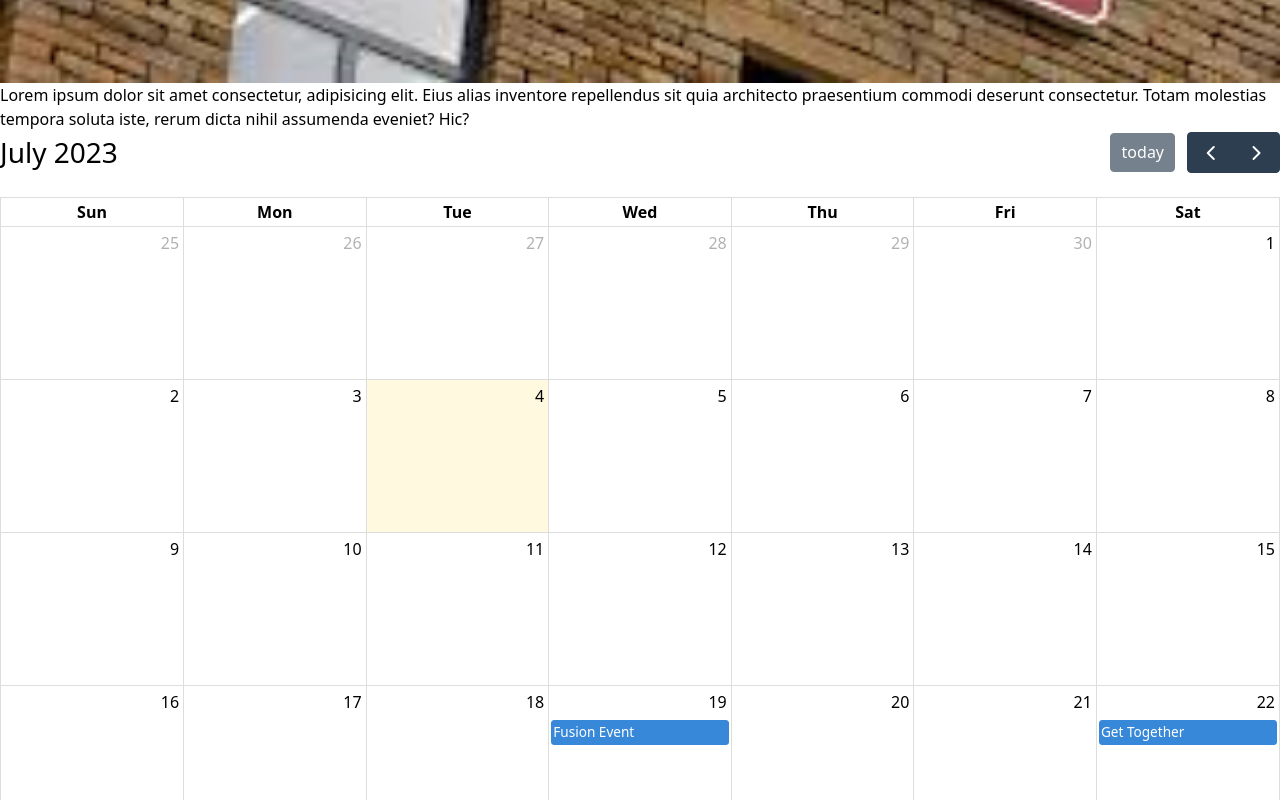
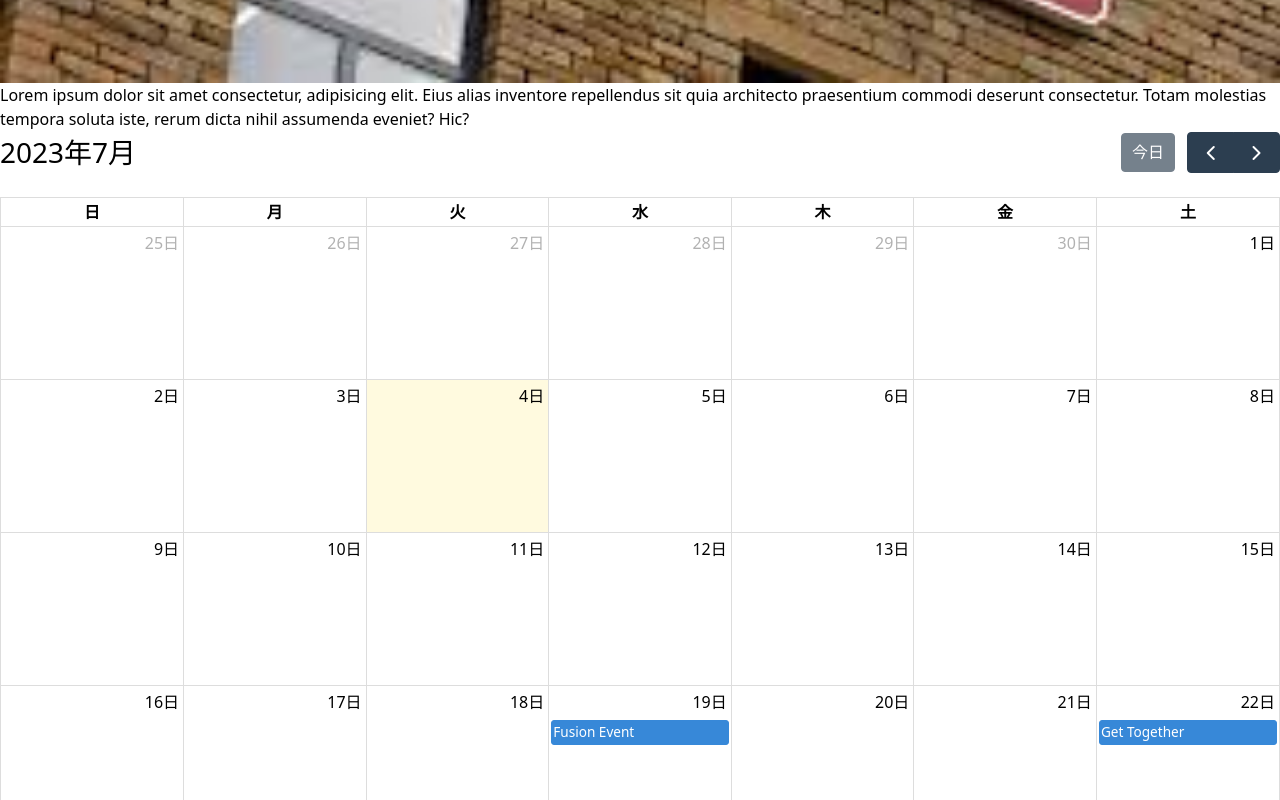
Before and after one commit to brandon-lindberg/cultural-fusion-hub, a Next.js app: page / in a window 1280 px wide. Shown: the part 780-1580 px from the top of the page. Built offline with nearby package versions, Linux system fonts and the light colour scheme.

Commit message:
updated calendar to Japan

```diff
--- a/components/Calendar.tsx
+++ b/components/Calendar.tsx
@@ -2,11 +2,12 @@ import React from 'react';
 import FullCalendar from '@fullcalendar/react';
 import dayGridPlugin from '@fullcalendar/daygrid';
 import dynamic from 'next/dynamic';
+import { LocaleInput } from '@fullcalendar/core';
+import jaLocale from '@fullcalendar/core/locales/ja';
 
 // This component will be rendered on the client side only
 class CalendarComponent extends React.Component {
   eventClick = (info) => {
-    // Use the information from the event that was clicked
     alert(
       'Event: ' +
         info.event.title +
@@ -20,6 +21,7 @@ class CalendarComponent extends React.Component {
       <FullCalendar
         plugins={[dayGridPlugin]}
         initialView="dayGridMonth"
+        locale={jaLocale}
         events={[
           {
             title: 'Get Together',
@@ -32,7 +34,7 @@ class CalendarComponent extends React.Component {
             description: 'This is a fusion event.',
           },
         ]}
-        eventClick={this.eventClick} // Add the eventClick handler
+        eventClick={this.eventClick}
       />
     );
   }
@@ -45,10 +47,8 @@ const DynamicCalendarComponent = dynamic(
   },
 );
 
-// This function checks if we're on the client side before rendering the component
 const Calendar = () => (
   <div>
-    {/* {typeof window !== 'undefined' && <CalendarComponent />} */}
     <DynamicCalendarComponent />
   </div>
 );
```
